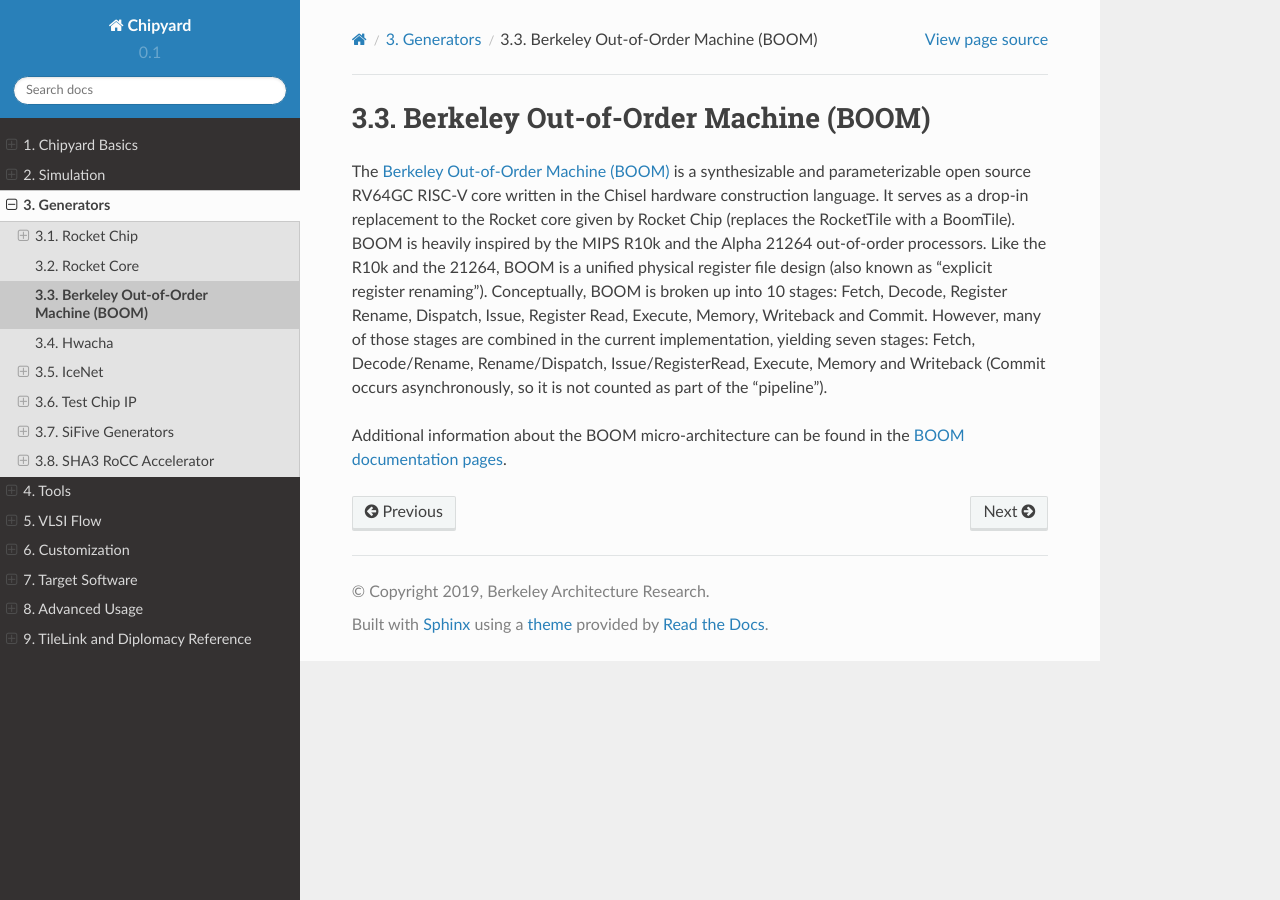
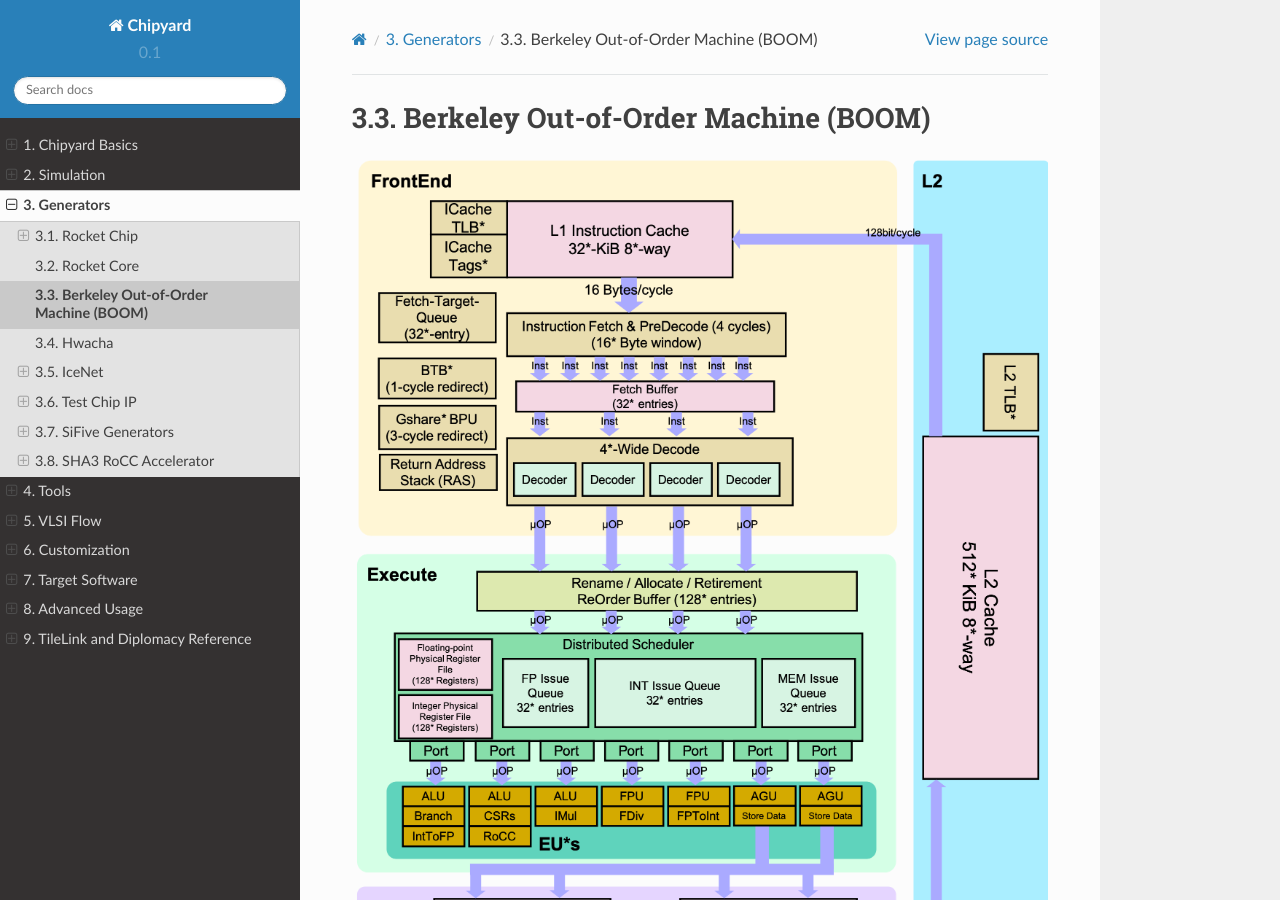
Before and after one commit to ucb-bar/chipyard, a Sphinx documentation site: the page built from docs/Generators/BOOM.rst, in a window 1280 px wide and 900 px high. Built offline with Sphinx 7.4.7 and the Read the Docs theme 2.0.0, drawn with Linux system fonts in a browser that asks for light colours.

Commit message:
Add boom picture [ci skip]

```diff
--- a/docs/Generators/BOOM.rst
+++ b/docs/Generators/BOOM.rst
@@ -1,5 +1,7 @@
 Berkeley Out-of-Order Machine (BOOM)
 ==============================================
+
+.. image:: ../_static/images/boom-pipeline-detailed.png
 
 The `Berkeley Out-of-Order Machine (BOOM) <https://boom-core.org/>`__ is a synthesizable and parameterizable open source RV64GC RISC-V core written in the Chisel hardware construction language.
 It serves as a drop-in replacement to the Rocket core given by Rocket Chip (replaces the RocketTile with a BoomTile).
```
Also changed, not shown: docs/_static/images/boom-pipeline-detailed.png (added).
